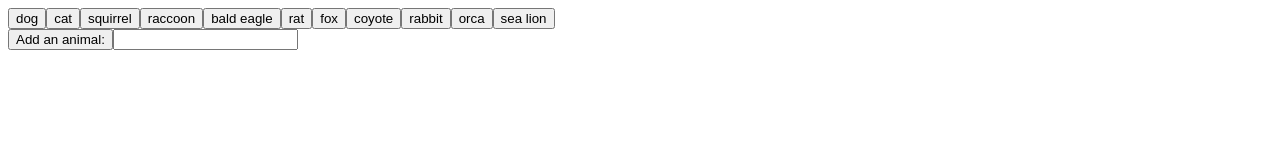
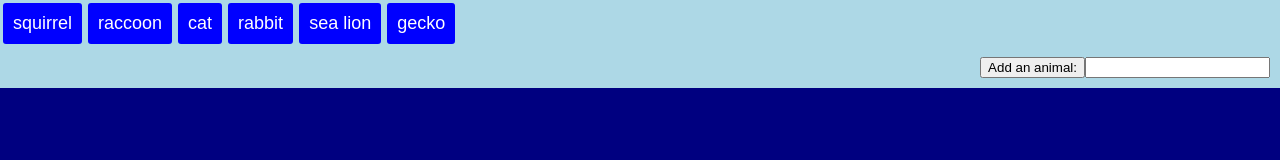
Before and after one commit to bmagers/AnimalGif, a plain HTML site: page index.html in a window 1280 px wide. Both pictures are taken after a click on the button "squirrel". Drawn offline with nearby package versions, Linux system fonts and the light colour scheme; no server answers.

Commit message:
style enhancements

```diff
--- /dev/null
+++ b/css/reset.css
@@ -0,0 +1,48 @@
+/* http://meyerweb.com/eric/tools/css/reset/
+   v2.0 | 20110126
+   License: none (public domain)
+*/
+
+html, body, div, span, applet, object, iframe,
+h1, h2, h3, h4, h5, h6, p, blockquote, pre,
+a, abbr, acronym, address, big, cite, code,
+del, dfn, em, img, ins, kbd, q, s, samp,
+small, strike, strong, sub, sup, tt, var,
+b, u, i, center,
+dl, dt, dd, ol, ul, li,
+fieldset, form, label, legend,
+table, caption, tbody, tfoot, thead, tr, th, td,
+article, aside, canvas, details, embed,
+figure, figcaption, footer, header, hgroup,
+menu, nav, output, ruby, section, summary,
+time, mark, audio, video {
+	margin: 0;
+	padding: 0;
+	border: 0;
+	font-size: 100%;
+	font: inherit;
+	vertical-align: baseline;
+}
+/* HTML5 display-role reset for older browsers */
+article, aside, details, figcaption, figure,
+footer, header, hgroup, menu, nav, section {
+	display: block;
+}
+body {
+	line-height: 1;
+}
+ol, ul {
+	list-style: none;
+}
+blockquote, q {
+	quotes: none;
+}
+blockquote:before, blockquote:after,
+q:before, q:after {
+	content: '';
+	content: none;
+}
+table {
+	border-collapse: collapse;
+	border-spacing: 0;
+}
--- a/css/style.css
+++ b/css/style.css
@@ -1,4 +1,40 @@
+body {
+    background-color: navy;
+    font-family: sans-serif;
+}
+
 .gifDiv {
+    float: left;
+    padding: 5px;
+}
+
+.gifImg {
+    padding: 5px;
+}
+
+#ButtonArea {
+    background-color: lightblue;
+}
+
+.topicButton {
+    background-color: blue;
+    color: white;
+    padding: 10px;
+    margin: 3px;
+    border: 0;
+    border-radius: 3px;
+    font-size: 18px;
+}
+
+#AddButtonArea {
+    background-color: lightblue;
+    padding: 10px;
+    text-align: right;
+}
+
+#ImageArea {
+    color: lightblue;
+    padding: 10px;
     float: left;
     clear: both;
 }
--- a/index.html
+++ b/index.html
@@ -5,6 +5,7 @@
     <meta name="viewport" content="width=device-width, initial-scale=1.0">
     <meta http-equiv="X-UA-Compatible" content="ie=edge">
     <title>AnimalGif</title>
+    <link rel="stylesheet" href="css/reset.css">
     <link rel="stylesheet" href="css/style.css">
 </head>
 <body>
--- a/js/AnimalGif.js
+++ b/js/AnimalGif.js
@@ -1,6 +1,6 @@
 $(document).ready(function() {
 
-    var topics = ["dog", "cat", "squirrel", "raccoon", "bald eagle", "rat", "fox", "coyote", "rabbit", "orca", "sea lion"];
+    var topics = ["squirrel", "raccoon", "cat", "rabbit", "sea lion", "gecko"];
     makeButtons();
 
     function makeButtons() {
@@ -8,6 +8,7 @@ $(document).ready(function() {
         topics.forEach(function(topic) {
             var newButton = $("<button>").addClass("topicButton").attr("id", topic).text(topic);
             newButton.on("click", function() {
+                $(".gifDiv").remove();
                 getGifs(this.id);
             });
             $("#ButtonArea").append(newButton);
@@ -44,7 +45,7 @@ $(document).ready(function() {
                 image.attr("data-still", imageStill);
                 gifDiv.append(p);
                 gifDiv.append(image);
-                $("#ImageArea").append(gifDiv);
+                $("#ImageArea").prepend(gifDiv);
             }
         });
     }
@@ -60,7 +61,4 @@ $(document).ready(function() {
         }
     });
 
-
-
-
 });
```
